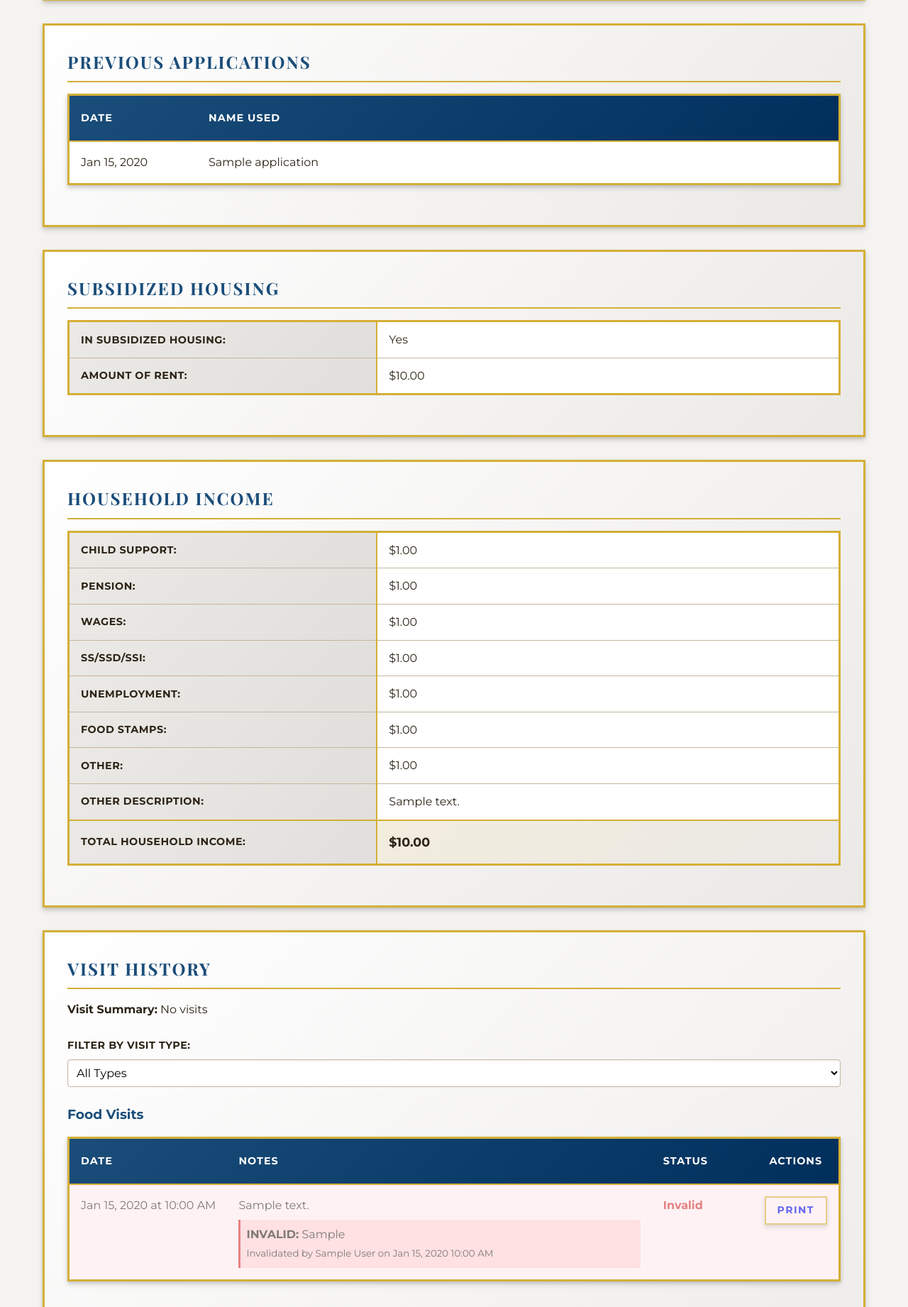
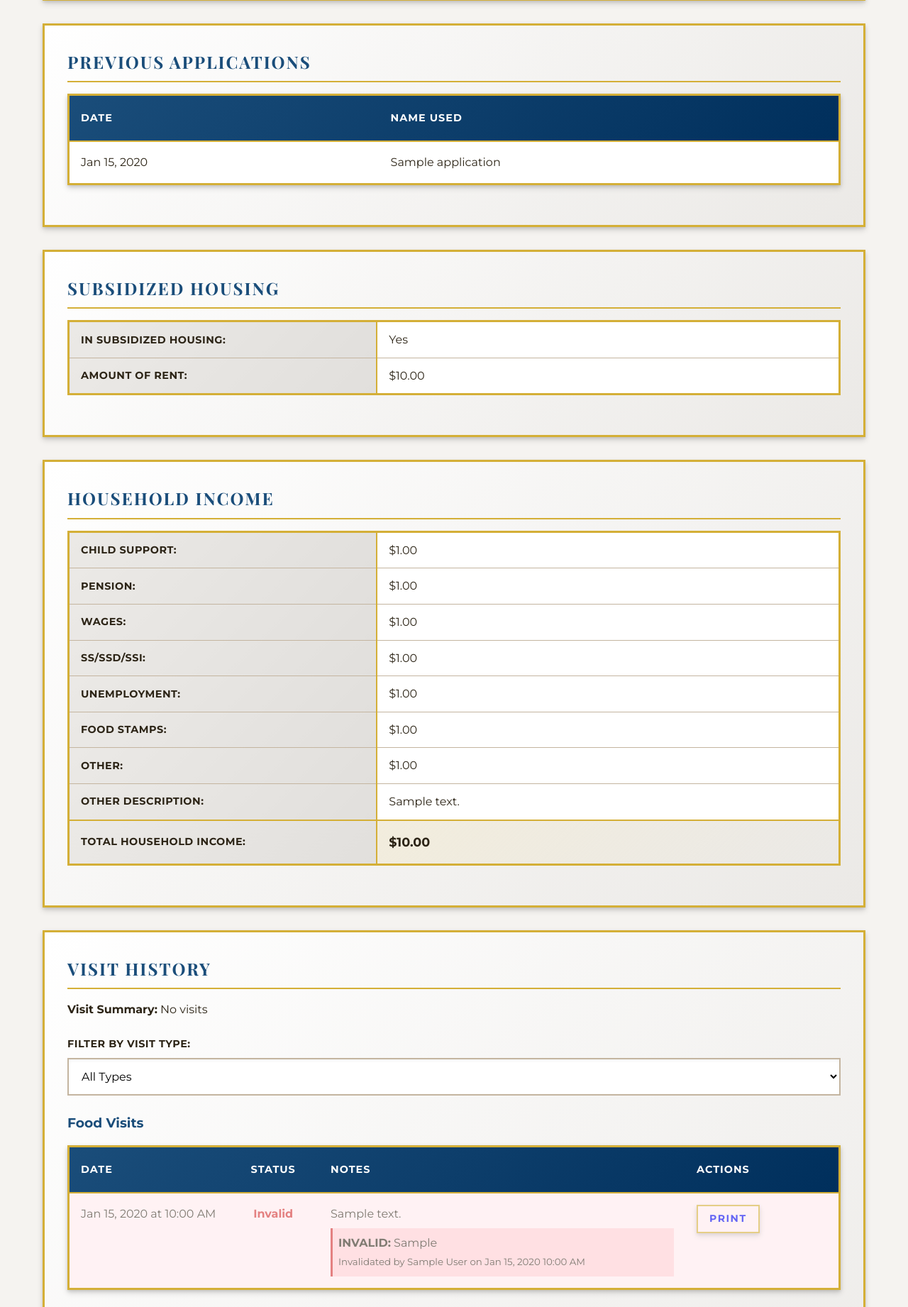
Before and after one commit to f-garren/svdpdb2, a PHP site: page /customer_view.php?id=1 in a window 1280 px wide. Shown: the part 1395-3237 px from the top of the page at 71% size. Run offline with PHP 8.4, Linux system fonts and the light colour scheme; the visitor is signed in with stand-in values (Sample User, id 1); data comes from the database, SQL or seed files in the repository; tables that the repository leaves empty hold one stand-in row (values such as "Sample post"); some libraries are stand-ins or nearby versions.

Commit message:
ux changes and behavior improvements

```diff
--- a/css/style.css
+++ b/css/style.css
@@ -594,60 +594,48 @@ body > * {
     vertical-align: top;
 }
 
-/* Better column alignment for visit history tables */
-.data-table th:nth-child(1),
-.data-table td:nth-child(1) {
+/* Visit History Table Column Styling */
+
+/* Food visits: Date, Status, Notes, Actions (4 columns) */
+.visit-type-section[data-visit-type="food"] .data-table th:nth-child(1),
+.visit-type-section[data-visit-type="food"] .data-table td:nth-child(1) {
     /* Date column */
-    width: 15%;
+    width: 20%;
     min-width: 180px;
     white-space: nowrap;
 }
 
-
-.data-table th:nth-child(4),
-.data-table td:nth-child(4) {
-    /* Fourth column - Status */
-    width: 10%;
+.visit-type-section[data-visit-type="food"] .data-table th:nth-child(2),
+.visit-type-section[data-visit-type="food"] .data-table td:nth-child(2) {
+    /* Status column */
+    width: 12%;
     min-width: 80px;
     text-align: center;
 }
 
-.data-table th:nth-child(4) {
-    text-align: center;
-}
-
-.data-table th:nth-child(5),
-.data-table td:nth-child(5) {
-    /* Fifth column - Actions or Notes */
+.visit-type-section[data-visit-type="food"] .data-table th:nth-child(3),
+.visit-type-section[data-visit-type="food"] .data-table td:nth-child(3) {
+    /* Notes column */
+    width: 48%;
+    min-width: 200px;
+}
+
+.visit-type-section[data-visit-type="food"] .data-table th:nth-child(4),
+.visit-type-section[data-visit-type="food"] .data-table td:nth-child(4) {
+    /* Actions column */
     width: 20%;
     min-width: 150px;
 }
 
-.data-table th:nth-child(6),
-.data-table td:nth-child(6) {
-    /* Sixth column - Actions (for voucher visits) */
-    width: 20%;
-    min-width: 200px;
-}
-
-/* Specific adjustments for visit history tables */
-.visit-type-section .data-table th:nth-child(2),
-.visit-type-section .data-table td:nth-child(2) {
-    /* Amount or Voucher Code column */
-    width: 12%;
-    min-width: 120px;
-}
-
-
-/* Food visits: Date, Notes, Status, Actions */
-.visit-type-section[data-visit-type="food"] .data-table th:nth-child(2),
-.visit-type-section[data-visit-type="food"] .data-table td:nth-child(2) {
-    /* Notes column for food visits */
-    width: auto;
-    min-width: 200px;
-}
-
-/* Money visits: Date, Amount, Notes, Status, Actions */
+/* Money visits: Date, Amount, Status, Notes, Actions (5 columns) */
+.visit-type-section[data-visit-type="money"] .data-table th:nth-child(1),
+.visit-type-section[data-visit-type="money"] .data-table td:nth-child(1) {
+    /* Date column */
+    width: 18%;
+    min-width: 180px;
+    white-space: nowrap;
+}
+
 .visit-type-section[data-visit-type="money"] .data-table th:nth-child(2),
 .visit-type-section[data-visit-type="money"] .data-table td:nth-child(2) {
     /* Amount column */
--- a/customer_view.php
+++ b/customer_view.php
@@ -935,9 +935,9 @@ include 'header.php';
                     </div>
 
                     <!-- Visit Type Filter -->
-                    <div style="margin-bottom: 1.5rem;">
-                        <label for="visit_type_filter" style="display: inline-block; margin-right: 0.5rem; font-weight: bold;">Filter by Visit Type:</label>
-                        <select id="visit_type_filter" style="padding: 0.5rem; border: 1px solid var(--border-color); border-radius: 4px; font-size: 1rem;">
+                    <div class="form-group" style="margin-bottom: 1.5rem;">
+                        <label for="visit_type_filter">Filter by Visit Type:</label>
+                        <select id="visit_type_filter">
                             <option value="all">All Types</option>
                             <option value="food">Food</option>
                             <option value="money">Money</option>
```
Also changed, not shown: other parts of css/style.css (+55 -12 lines), other parts of customer_view.php (+17 -17 lines), customers.php (+5 -7 lines), reports.php (+31 -31 lines), settings.php (+3 -17 lines).
